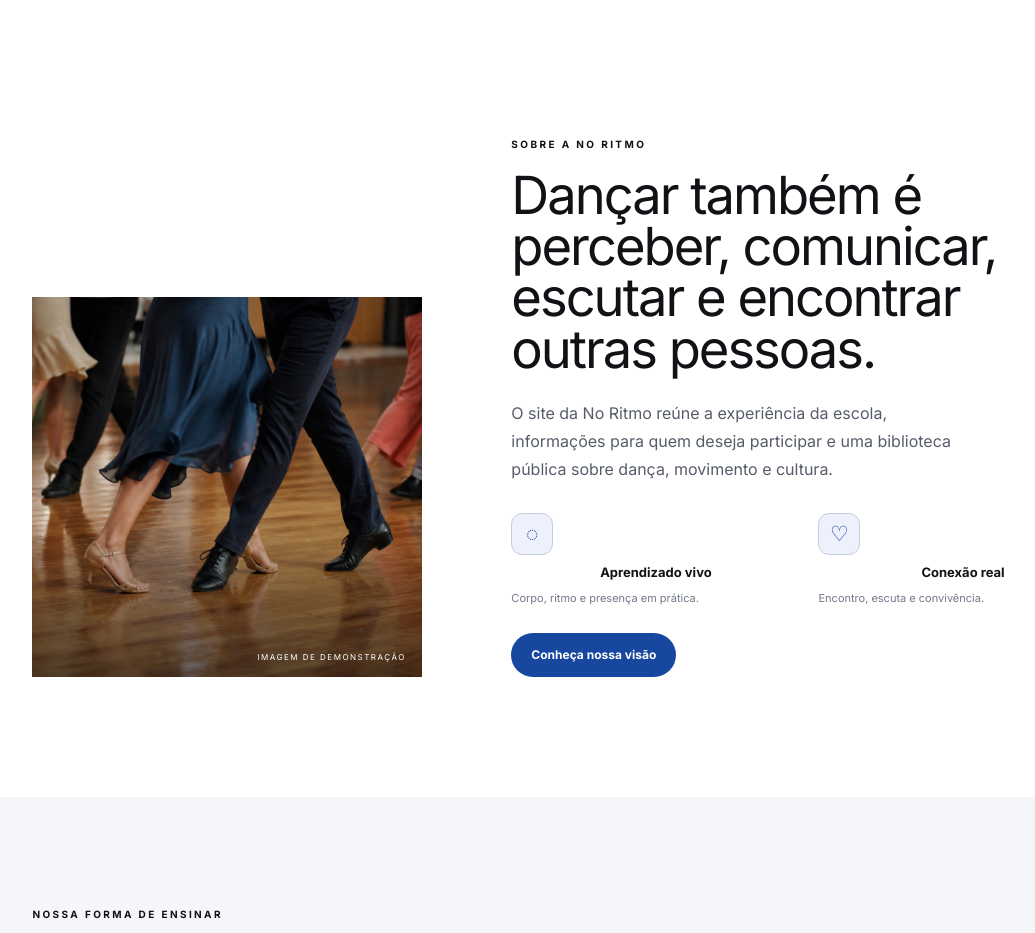
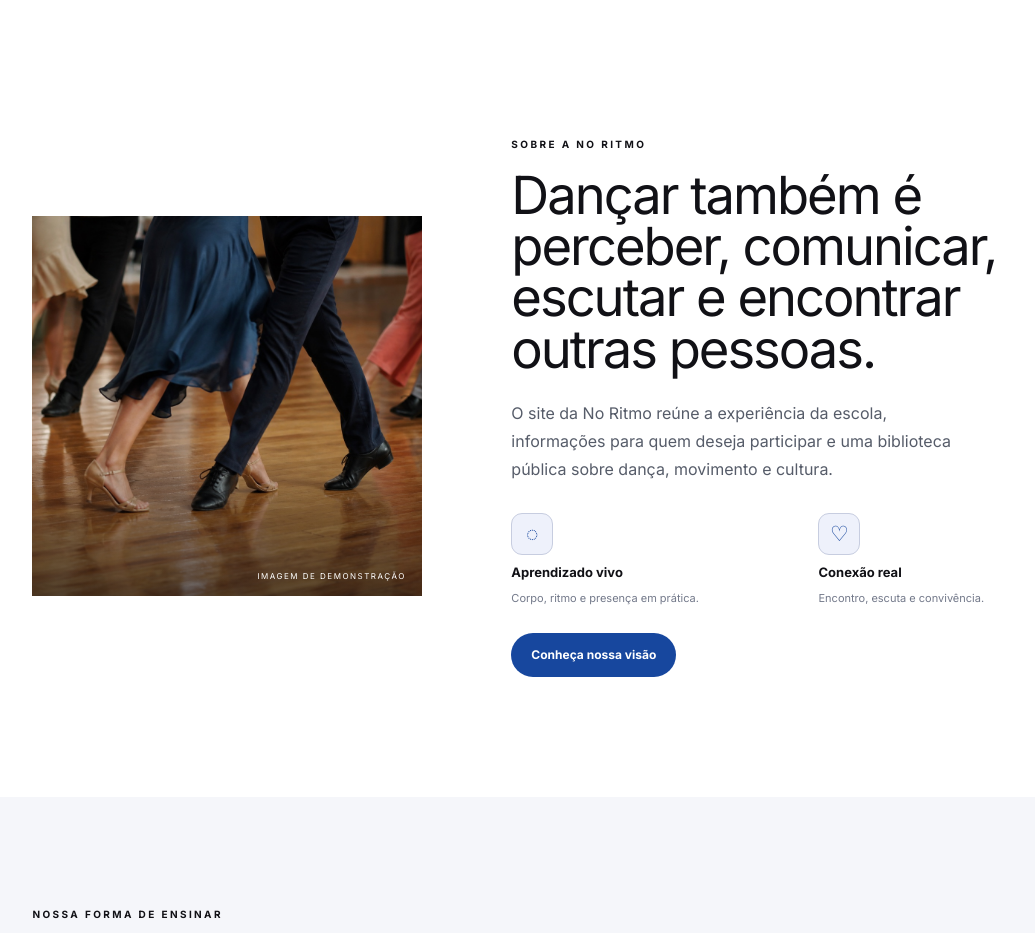
Before and after one commit to leonardodariva/no-ritmo-academia-de-danca, a Next.js app: page / in a window 1280 px wide. Shown: the part 802-1735 px from the top of the page, without its empty margins (70-1105 px from the left). Built offline with nearby package versions, Linux system fonts and the light colour scheme; a web font is replaced by a local one.

Commit message:
fix: remove alinhamentos herdados do statement

```diff
--- a/app/globals.css
+++ b/app/globals.css
@@ -260,7 +260,6 @@ footer { background:#0b0b0f; color:var(--cream); padding:80px 8vw 25px; }.brand-
 .v4-hero-index small { margin-top:5px; color:#bdc9ea; }
 .v4-statement { padding:120px 8vw; display:grid; grid-template-columns:.35fr 1.2fr .6fr; gap:5vw; background:#fff; }
 .v4-statement h2 { margin:0; font-size:clamp(48px,6vw,86px); line-height:.97; letter-spacing:-4px; }
-.v4-statement>div { align-self:end; }
 .v4-statement>div p { color:#565c69; line-height:1.75; }
 .v4-statement>div a { display:inline-block; margin-top:20px; color:var(--blue); font-size:12px; font-weight:700; }
 .v4-method,.v4-articles { padding:110px 8vw; }
@@ -357,7 +356,7 @@ footer { background:#0b0b0f; color:var(--cream); padding:80px 8vw 25px; }.brand-
 @media(max-width:980px){ .v4-method .v4-section-heading { grid-template-columns:1fr; }.v4-method .v4-section-heading>p,.v4-method .v4-section-heading>h2,.v4-method .v4-section-heading>span { grid-column:1; }.v4-method .v4-section-heading>span { margin-top:0; }.v4-method-grid { grid-template-columns:1fr 1fr; }.v4-method-grid article:nth-child(2n) { border-right:0; }.v4-method-grid article:nth-child(-n+2) { border-bottom:1px solid #d1d4dc; } }
 @media(max-width:680px){ .v4-method .v4-section-heading>h2 { font-size:48px; }.v4-method-grid { grid-template-columns:1fr; }.v4-method-grid article { border-right:0; border-bottom:1px solid #d1d4dc; }.v4-method-grid article:last-child { border-bottom:0; } }
 .v4-statement>h2,.statement-copy h2,.v4-section-heading>h2,.home-team-heading>h2,.v4-institution h2,.v4-invitation h2,.v4-method .v4-section-heading>h2 { font-size:clamp(30px,3.5vw,54px); letter-spacing:-1.8px; }
-.statement-highlights { display:grid; grid-template-columns:1fr 1fr; gap:18px; margin-top:30px; }.statement-highlights>div { display:grid; grid-template-columns:30px 1fr; column-gap:10px; align-items:start; }.statement-highlights span { width:28px; height:28px; display:grid; place-items:center; border:1px solid #c7cde0; border-radius:50%; color:var(--blue); font-size:15px; }.statement-highlights strong { align-self:center; font-size:13px; }.statement-highlights small { grid-column:2; margin-top:5px; color:#73798a; line-height:1.45; font-size:11px; }
+.statement-highlights { display:grid; grid-template-columns:1fr 1fr; gap:18px; margin-top:30px; }.statement-highlights>div { display:grid; grid-template-columns:30px 1fr; column-gap:10px; align-items:start; }.statement-highlights span { width:28px; height:28px; display:grid; place-items:center; border:1px solid #c7cde0; border-radius:50%; color:var(--blue); font-size:15px; }.statement-highlights strong { font-size:13px; }.statement-highlights small { grid-column:2; margin-top:5px; color:#73798a; line-height:1.45; font-size:11px; }
 @media(max-width:680px){ .v4-statement>h2,.statement-copy h2,.v4-section-heading>h2,.home-team-heading>h2,.v4-institution h2,.v4-invitation h2,.v4-method .v4-section-heading>h2 { font-size:38px; letter-spacing:-1.2px; } }
 @media(max-width:680px){ .statement-highlights { grid-template-columns:1fr; gap:15px; } }
 .v4-statement>.statement-eyebrow { display:none; }.statement-copy .statement-eyebrow { margin:0 0 16px; color:var(--ink); text-transform:uppercase; letter-spacing:2.4px; font-size:10px; font-weight:700; }.statement-copy h2 { margin-bottom:24px; font-size:clamp(42px,4.8vw,64px); }.statement-highlights>div { grid-template-columns:44px 1fr; }.statement-highlights span { width:42px; height:42px; border-radius:11px; background:#eef1fb; font-size:21px; }.statement-copy a.statement-button { display:inline-flex; margin-top:26px; padding:13px 20px; color:#fff; background:var(--blue); border-radius:999px; font-size:12px; font-weight:700; }.statement-copy a.statement-button:hover { color:var(--blue); background:#fff; }
```
